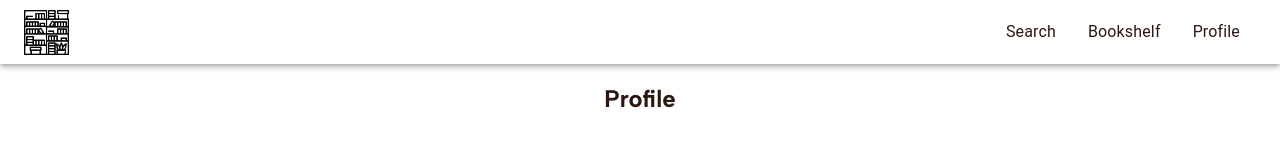
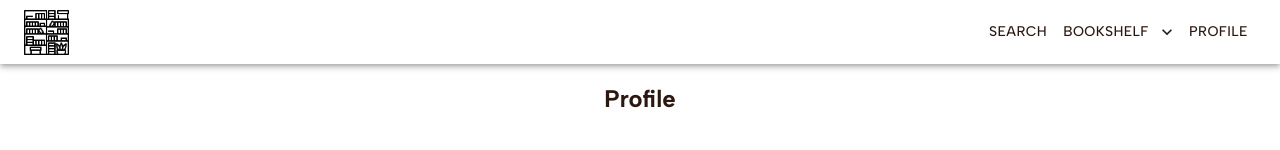
Before and after one commit to AnnaSokoltsova/bookshelf, a React (Create React App) app: page /profile in a window 1280 px wide. Shown: the top 150 px of the page. Built offline with nearby package versions, Linux system fonts and the light colour scheme; no server answers; a web font is replaced by a local one.

Commit message:
Refactor Menu Buttons
Changed MenuItems to Buttons
Changed pathes

```diff
--- a/src/App.js
+++ b/src/App.js
@@ -45,7 +45,7 @@ function App() {
               </PrivateRoute>
             }
           >
-            <Route index element={<ToRead />} />
+            <Route path="toread" element={<ToRead />} />
             <Route path="inprogress" element={<InProgress />} />
             <Route path="completed" element={<Completed />} />
             <Route
--- a/src/components/BookPage/index.js
+++ b/src/components/BookPage/index.js
@@ -1 +1 @@
-export { default as BookPage } from "./BookPage";
+export { default as BookPage} from './BookPage';
--- a/src/components/NavBar/DesktopNavBar.js
+++ b/src/components/NavBar/DesktopNavBar.js
@@ -1,13 +1,12 @@
-import { Avatar, Toolbar, useTheme, Menu, MenuItem, Box } from "@mui/material";
+import { Avatar, Button, Toolbar, Menu, MenuItem, Box } from "@mui/material";
 
+import KeyboardArrowDownIcon from "@mui/icons-material/KeyboardArrowDown";
 import { NavLink, Link } from "react-router-dom";
 import bookshelf from "../../images/bookshelfsimple.png";
 import { useState } from "react";
 import { useAuth } from "../../context/AuthContext";
 
 export default function DesktopNavBar() {
-  const theme = useTheme();
-
   const [anchorEl, setAnchorEl] = useState(null);
   const open = Boolean(anchorEl);
 
@@ -27,10 +26,6 @@ export default function DesktopNavBar() {
   return (
     <Box>
       <Toolbar>
-        {/* {!isDesktop && (
-            <DrawerComponent handleStoriesClick={handleStoriesClick} />
-          )} */}
-
         <Link to="/">
           <Avatar
             alt="bookshelf"
@@ -44,29 +39,29 @@ export default function DesktopNavBar() {
         </Link>
 
         <Box sx={{ display: "flex", alignItems: "center", marginLeft: "auto" }}>
-          <MenuItem key={"search"}>
+          <Button key={"search"}>
             <NavLink
               to="/"
               className={({ isActive }) => (isActive ? "link active" : "link")}
             >
               Search
             </NavLink>
-          </MenuItem>
-          <MenuItem
+          </Button>
+          <Button
             key={"bookshelf"}
             id="resources-button"
             aria-controls={open ? "resources-menu" : undefined}
             aria-haspopup="true"
             aria-expanded={open ? "true" : undefined}
+            endIcon={<KeyboardArrowDownIcon />}
             onClick={handleClick}
+            sx={{
+              color: "var(--clr-text)",
+              fontFamily: "Albert Sans",
+            }}
           >
-            <NavLink
-              to={"/bookshelf"}
-              className={({ isActive }) => (isActive ? "link active" : "link")}
-            >
-              Bookshelf
-            </NavLink>
-          </MenuItem>
+            Bookshelf
+          </Button>
           <Menu
             id="resources-menu"
             anchorEl={anchorEl}
@@ -78,7 +73,7 @@ export default function DesktopNavBar() {
           >
             <MenuItem onClick={handleClose}>
               <NavLink
-                to="/bookshelf"
+                to="/bookshelf/toread"
                 className={({ isActive }) =>
                   isActive ? "link active" : "link"
                 }
@@ -109,14 +104,14 @@ export default function DesktopNavBar() {
             </MenuItem>
           </Menu>
 
-          <MenuItem key={"profile"}>
+          <Button key={"profile"}>
             <NavLink
               to={toValue}
               className={({ isActive }) => (isActive ? "link active" : "link")}
             >
               Profile
             </NavLink>
-          </MenuItem>
+          </Button>
         </Box>
       </Toolbar>
     </Box>
--- a/src/index.css
+++ b/src/index.css
@@ -38,7 +38,7 @@ code {
 .link {
   color: var(--clr-text);
   text-decoration: none;
-
+  font-family: 'Albert Sans', sans-serif;
 }
 
 .active {
```
